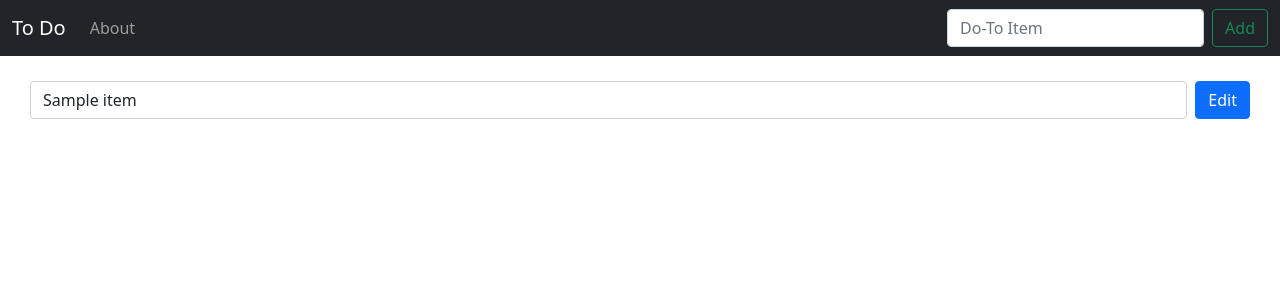
After one commit to MoeinFirouzi/django-todo_list, a Django app: template todo_list/templates/edit.html in a window 1280 px wide. The commit adds this page. Shown: the top 300 px of the page. Run offline with Django 3.2, Linux system fonts and the light colour scheme; the template is opened without the code that fills it: most values are stand-ins (such as "Sample title", 1, 10 or a date in 2020).

Commit message:
add edit feature

```diff
--- a/todo_list/templates/base.html
+++ b/todo_list/templates/base.html
@@ -12,6 +12,7 @@
 
     <title>{% block title %}Hello, world!{% endblock %}</title>
   </head>
+  <STYLE>A {text-decoration: none;} </STYLE>
   <body>
     <nav class="navbar navbar-expand-lg navbar-dark bg-dark">
         <div class="container-fluid">
--- /dev/null
+++ b/todo_list/templates/edit.html
@@ -0,0 +1,13 @@
+{% extends 'base.html' %}
+
+{% block title %}
+To Do list | edit
+{% endblock %}
+
+{% block content %}
+    <form class="d-flex" method="POST" action="{% url 'edit' item.id %}">
+        {% csrf_token %}
+        <input class="form-control me-2" type="search" value="{{ item.item }}" aria-label="Search" name="item">
+        <button class="btn btn-primary" type="submit" >Edit</button>
+    </form>
+{% endblock %}
--- a/todo_list/templates/home.html
+++ b/todo_list/templates/home.html
@@ -19,14 +19,14 @@
     <table class="table table-bordered">
         {% for stuff in items%}
         {% if stuff.completed %}
-            <tr class="table-light">
-                <td class="striker">{{ stuff.item }} </td>
+            <tr class="table-light" style="">
+                <td class="striker">{{ stuff.item }}</td>
                 <td><center><a href="{% url 'uncross' stuff.id %}">Uncross</a></center></td>
                 <td><center><a href="{% url 'delete' stuff.id %}">Delete</a></center></td>
             </tr>
         {% else %}
             <tr class="table-success">
-                <td>{{ stuff.item }} </td>
+                <td><a href="{% url 'edit' stuff.id%}">{{ stuff.item }}</a></td>
                 <td><center><a href="{% url 'cross_off' stuff.id %}">Cross off</a></center></td>
                 <td><center><a href="{% url 'delete' stuff.id %}">Delete</a></center></td>
             </tr>
--- a/todo_list/urls.py
+++ b/todo_list/urls.py
@@ -5,5 +5,6 @@ urlpatterns = [
     path('about/', views.about, name="about"),
     path('delete/<item_id>', views.delete, name="delete"),
     path('uncross/<item_id>', views.uncross, name="uncross"),
-    path('crossoff/<item_id>', views.cross_off, name="cross_off")
+    path('crossoff/<item_id>', views.cross_off, name="cross_off"),
+    path('edit/<item_id>', views.edit, name="edit"),
 ]
```
Also changed, not shown: todo_list/views.py (+17 -1 lines).
